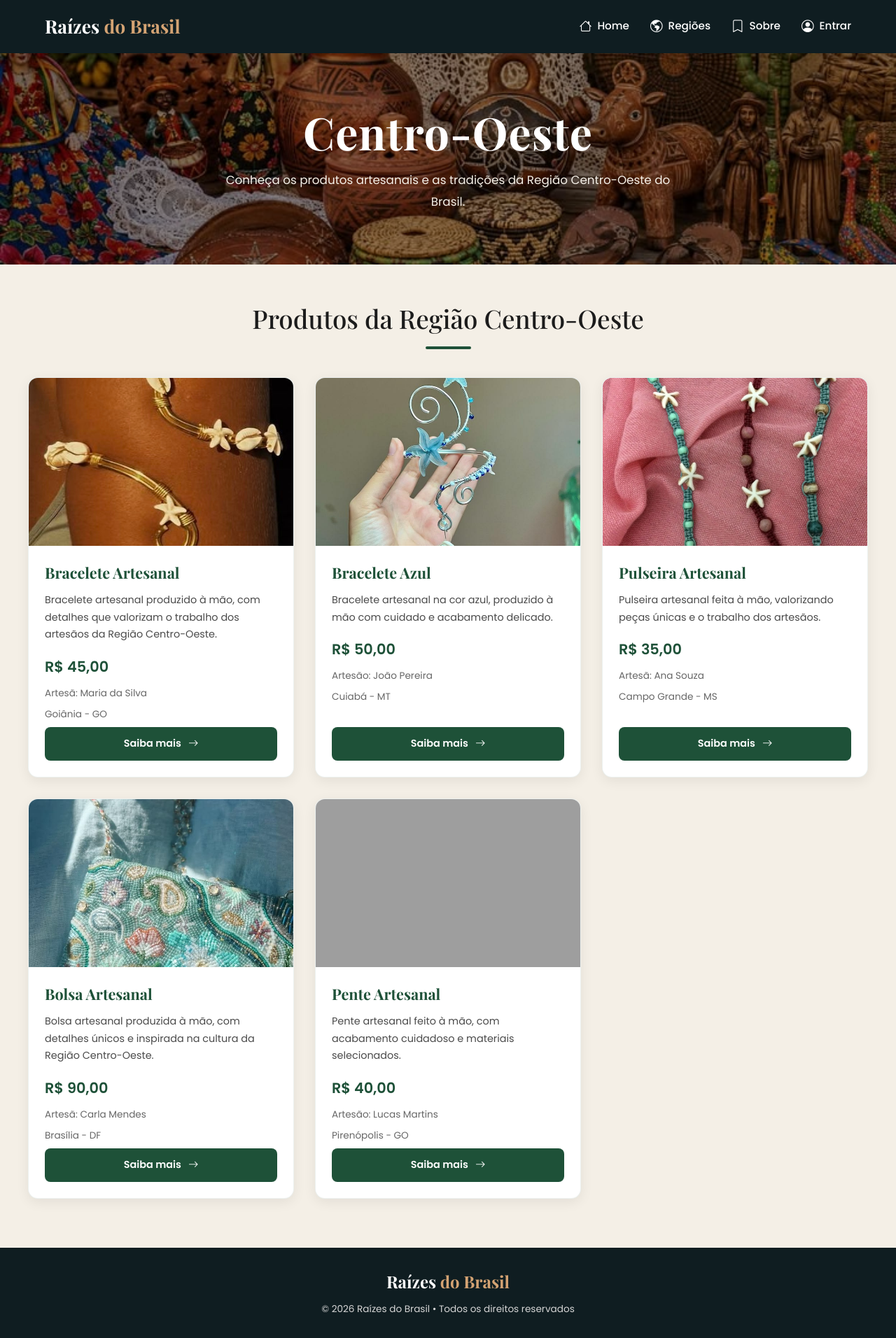
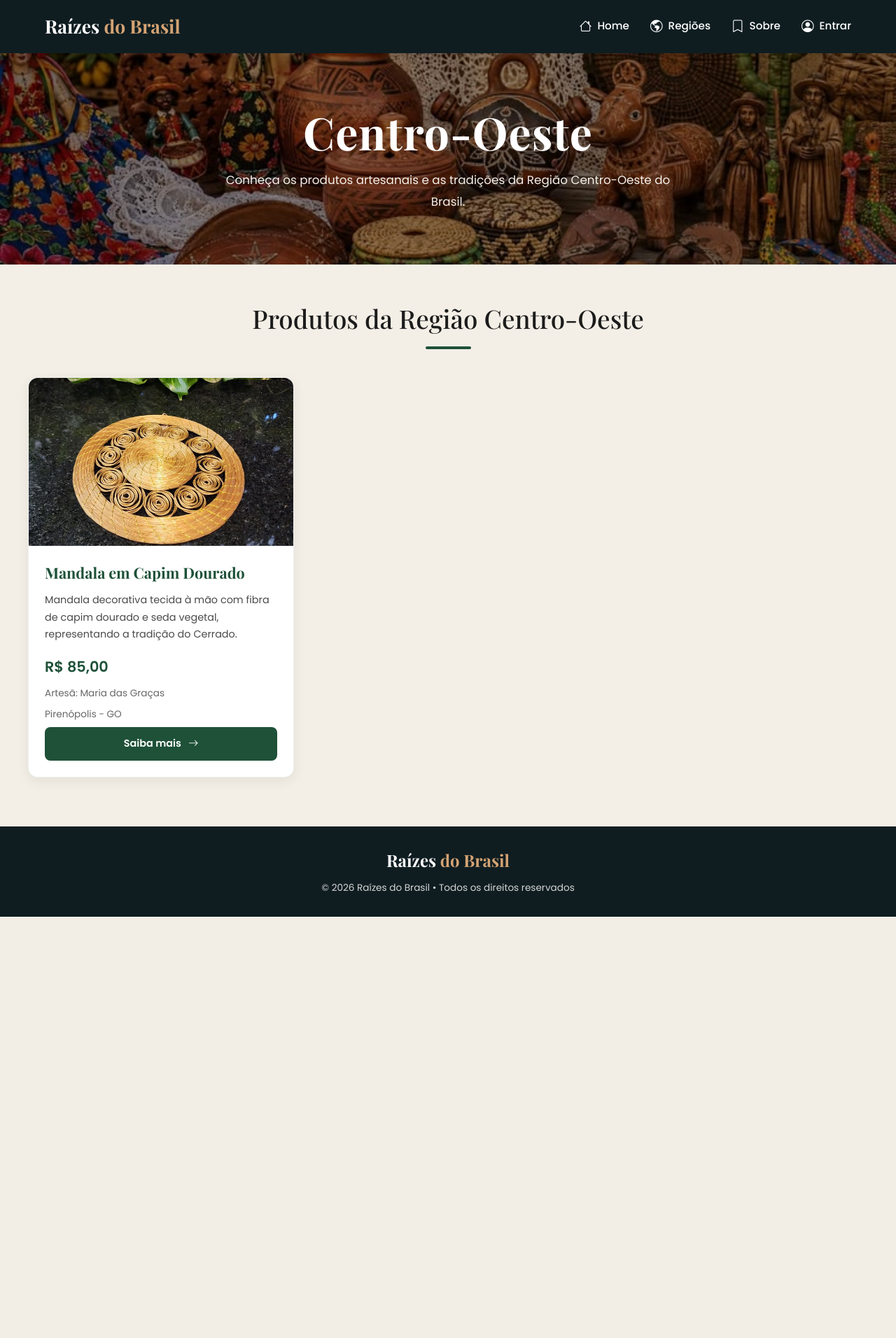
Before and after one commit to agathalrsilva876-ctrl/raizesdobrasil.Py, a Django app: page /produtos/centro-oeste/ in a window 1280 px wide. Shown: the whole page at 70% size. After the commit the page ends 1310 px from the top, so only its background shows below. Run offline with Django 5.2, Linux system fonts and the light colour scheme; grey boxes are pictures that could not be loaded.

Commit message:
o Centro_oeste arruamado

```diff
--- a/produtos/templates/produtos/Centro_oeste.html
+++ b/produtos/templates/produtos/Centro_oeste.html
@@ -94,24 +94,22 @@
 
             <div class="card-produto">
 
-                <img src="{% static 'img/produtos/bracelete.jpg' %}"
-                     alt="Bracelete artesanal">
+                <img src="{% static 'img/produtos/MandalaCapimDourado.jpg' %}"
+                     alt="Mandala em Capim Dourado">
 
                 <div class="info-produto">
 
-                    <h3>Bracelete Artesanal</h3>
+                    <h3>Mandala em Capim Dourado</h3>
 
                     <p class="descricao">
-                        Bracelete artesanal produzido à mão,
-                        com detalhes que valorizam o trabalho
-                        dos artesãos da Região Centro-Oeste.
+                        Mandala decorativa tecida à mão com fibra de capim dourado e seda vegetal, representando a tradição do Cerrado.
                     </p>
 
-                    <p class="preco">R$ 45,00</p>
+                    <p class="preco">R$ 85,00</p>
 
-                    <p class="artesao">Artesã: Maria da Silva</p>
+                    <p class="artesao">Artesã: Maria das Graças</p>
 
-                    <p class="local">Goiânia - GO</p>
+                    <p class="local">Pirenópolis - GO</p>
 
                     <a href="#"
                        class="botao-saiba-mais">
@@ -124,137 +122,7 @@
             </div>
 
 
-            <!-- PRODUTO 2 -->
 
-            <div class="card-produto">
-
-                <img src="{% static 'img/produtos/braceleteazul.jpg' %}"
-                     alt="Bracelete azul artesanal">
-
-                <div class="info-produto">
-
-                    <h3>Bracelete Azul</h3>
-
-                    <p class="descricao">
-                        Bracelete artesanal na cor azul,
-                        produzido à mão com cuidado e
-                        acabamento delicado.
-                    </p>
-
-                    <p class="preco">R$ 50,00</p>
-
-                    <p class="artesao">Artesão: João Pereira</p>
-
-                    <p class="local">Cuiabá - MT</p>
-
-                    <a href="#"
-                       class="botao-saiba-mais">
-                        Saiba mais
-                        <i class="bi bi-arrow-right"></i>
-                    </a>
-
-                </div>
-
-            </div>
-
-
-            <!-- PRODUTO 3 -->
-
-            <div class="card-produto">
-
-                <img src="{% static 'img/produtos/pulseira.jpg' %}"
-                     alt="Pulseira artesanal">
-
-                <div class="info-produto">
-
-                    <h3>Pulseira Artesanal</h3>
-
-                    <p class="descricao">
-                        Pulseira artesanal feita à mão,
-                        valorizando peças únicas e
-                        o trabalho dos artesãos.
-                    </p>
-
-                    <p class="preco">R$ 35,00</p>
-
-                    <p class="artesao">Artesã: Ana Souza</p>
-
-                    <p class="local">Campo Grande - MS</p>
-
-                    <a href="#"
-                       class="botao-saiba-mais">
-                        Saiba mais
-                        <i class="bi bi-arrow-right"></i>
-                    </a>
-
-                </div>
-
-            </div>
-
-
-            <!-- PRODUTO 4 -->
-
-            <div class="card-produto">
-
-                <img src="{% static 'img/produtos/bolsa.jpg' %}"
-                     alt="Bolsa artesanal">
-
-                <div class="info-produto">
-
-                    <h3>Bolsa Artesanal</h3>
-
-                    <p class="descricao">
-                        Bolsa artesanal produzida à mão,
-                        com detalhes únicos e inspirada
-                        na cultura da Região Centro-Oeste.
-                    </p>
-
-                    <p class="preco">R$ 90,00</p>
-
-                    <p class="artesao">Artesã: Carla Mendes</p>
-
-                    <p class="local">Brasília - DF</p>
-
-                    <a href="#"
-                       class="botao-saiba-mais">
-                        Saiba mais
-                        <i class="bi bi-arrow-right"></i>
-                    </a>
-
-                </div>
-
-            </div>
-
-
-            <!-- PRODUTO 5 -->
-            <div class="card-produto">
-
-                <img src="{% static 'img/produtos/pente.png' %}"
-                     alt="Pente artesanal">
-
-                <div class="info-produto">
-
-                    <h3>Pente Artesanal</h3>
-
-                    <p class="descricao">
-                        Pente artesanal feito à mão,
-                        com acabamento cuidadoso e
-                        materiais selecionados.
-                    </p>
-
-                    <p class="preco">R$ 40,00</p>
-
-                    <p class="artesao">Artesão: Lucas Martins</p>
-
-                    <p class="local">Pirenópolis - GO</p>
-
-                    <a href="#"
-                       class="botao-saiba-mais">
-                        Saiba mais
-                        <i class="bi bi-arrow-right"></i>
-                    </a>
-
-                </div>
 
             </div>
 
```
Also changed, not shown: static/img/produtos/MandalaCapimDourado.jpg (added).
